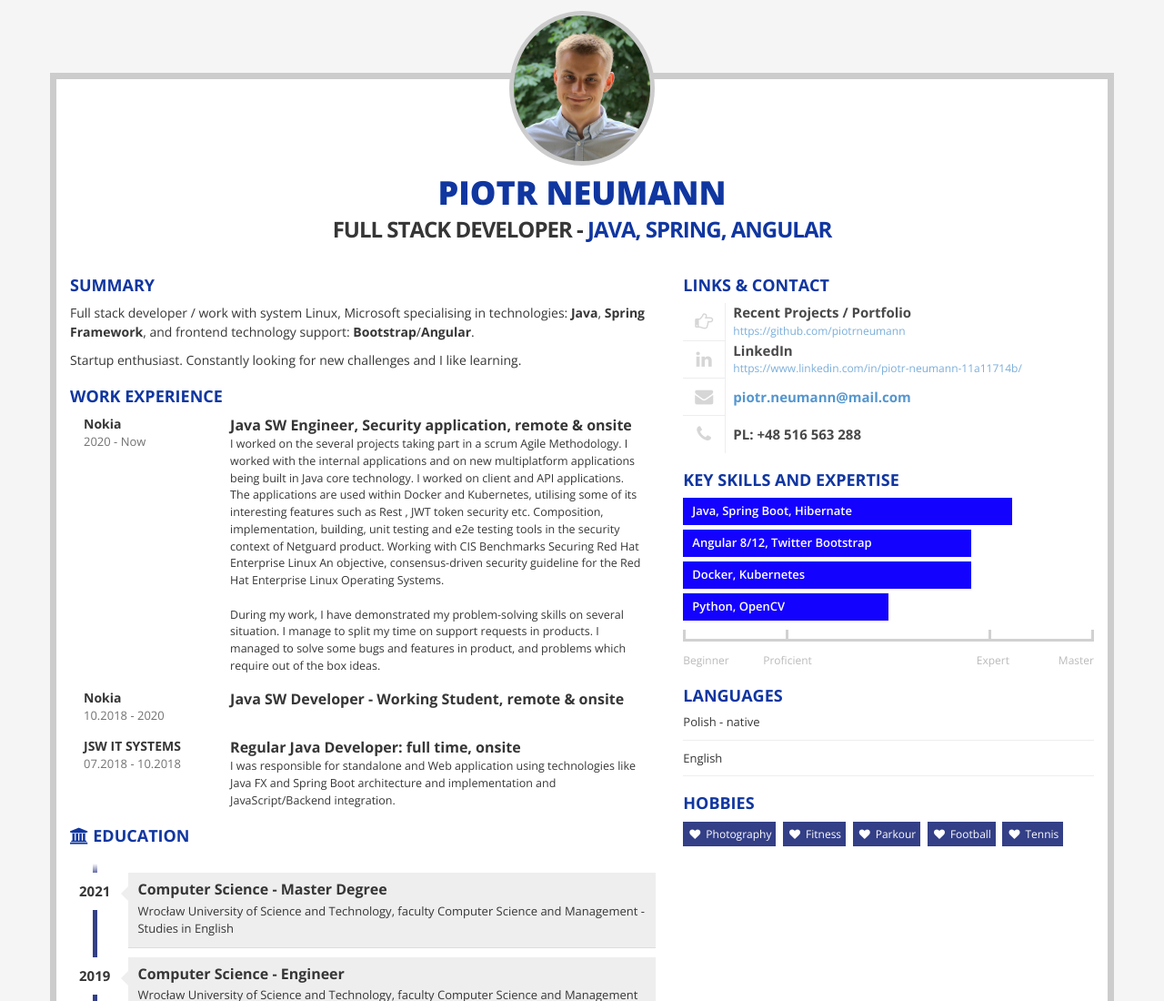
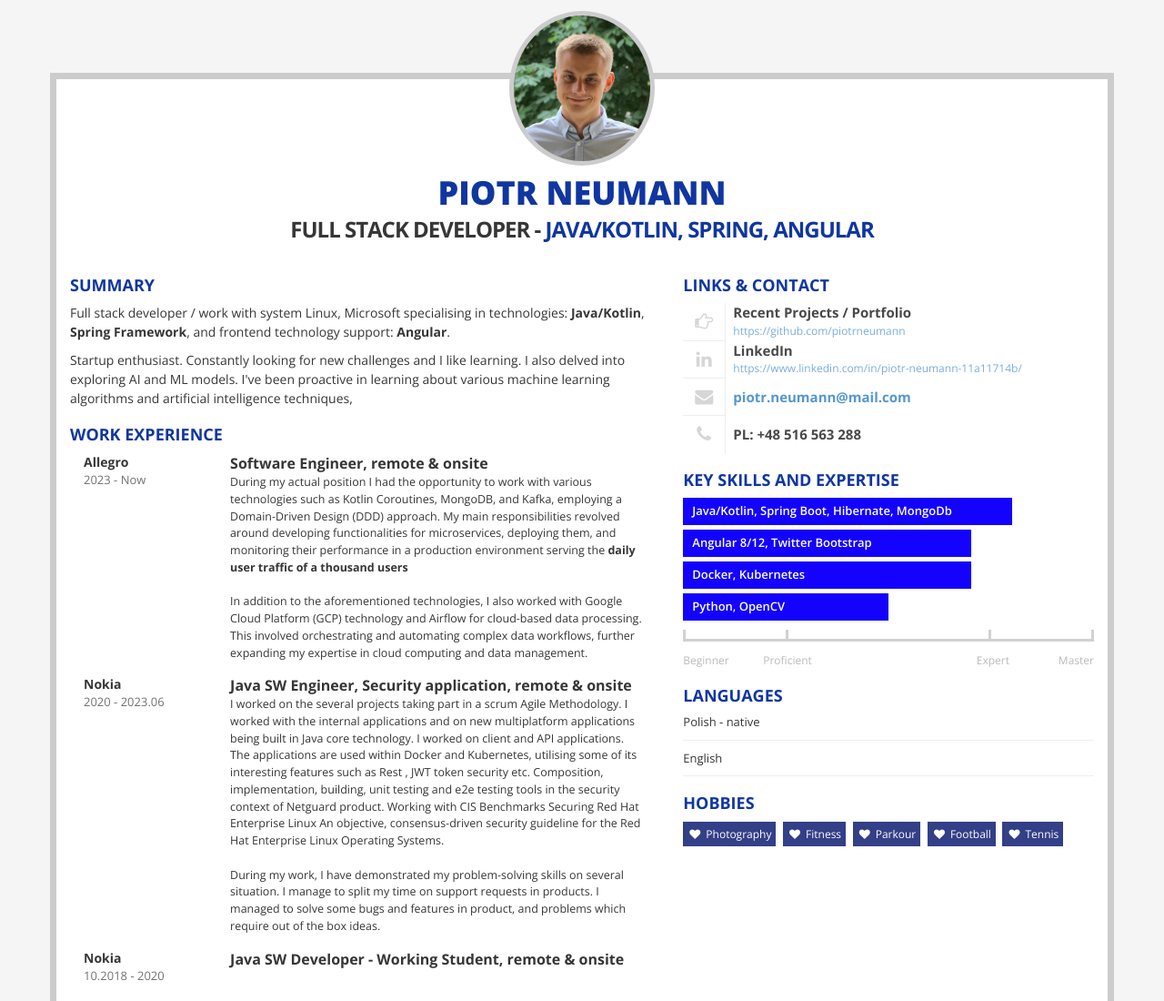
Before and after one commit to piotrneumann/resume, a plain HTML site: page index.html in a window 1280 px wide. Shown: the top 1100 px of the page at 91% size. Drawn offline with nearby package versions, Linux system fonts and the light colour scheme; a web font is replaced by a local one.

Commit message:
allegro update

```diff
--- a/index.html
+++ b/index.html
@@ -34,7 +34,7 @@
                     <img src="avatar.JPG" alt="Piotr Neumann" class="">
                 </div>
                 <div id="text-header">
-                    <h1><span class="cv-name">Piotr Neumann</span><br> Full stack developer - <span>Java, Spring, Angular</span>
+                    <h1><span class="cv-name">Piotr Neumann</span><br> Full stack developer - <span>Java/Kotlin, Spring, Angular</span>
                     </h1>
                 </div>
             </div>
@@ -46,19 +46,44 @@
             <div class="box">
                 <h2>Summary</h2>
                 <p>Full stack developer / work with system Linux, Microsoft specialising in technologies:
-                    <strong>Java</strong>, <strong>Spring Framework</strong>, and frontend technology support: <strong>Bootstrap</strong>/<strong>Angular</strong>.
+                    <strong>Java/Kotlin</strong>, <strong>Spring Framework</strong>, and frontend technology support:
+                    <strong>Angular</strong>.
                 </p>
-                <p>Startup enthusiast. Constantly looking for new challenges and I like learning.</p>
+                <p>Startup enthusiast. Constantly looking for new challenges and I like learning. I also delved into
+                    exploring AI and ML models. I've been proactive in learning about various machine learning
+                    algorithms and artificial intelligence techniques, </p>
             </div>
             <!-- EXPERIENCES -->
             <div class="box">
                 <h2>Work Experience</h2>
 
-
+                <div class="job clearfix">
+                    <div class="col-xs-3">
+                        <div class="where">Allegro</div>
+                        <div class="year">2023 - Now</div>
+                    </div>
+                    <div class="col-xs-9">
+                        <div class="profession">Software Engineer, remote &amp;
+                            onsite
+                        </div>
+                        <div class="description">
+                            During my actual position I had the opportunity to work with various technologies such as
+                            Kotlin Coroutines, MongoDB, and Kafka, employing a Domain-Driven Design (DDD) approach. My
+                            main responsibilities revolved around developing functionalities for microservices,
+                            deploying them, and monitoring their performance in a production environment serving the
+                            <b>daily user traffic of a thousand users</b>
+                            <br><br>
+                            In addition to the aforementioned technologies, I also worked with Google Cloud Platform
+                            (GCP) technology and Airflow for cloud-based data processing. This involved orchestrating
+                            and automating complex data workflows, further expanding my expertise in cloud computing and
+                            data management.
+                        </div>
+                    </div>
+                </div>
                 <div class="job clearfix">
                     <div class="col-xs-3">
                         <div class="where">Nokia</div>
-                        <div class="year">2020 - Now</div>
+                        <div class="year">2020 - 2023.06</div>
                     </div>
                     <div class="col-xs-9">
                         <div class="profession">Java SW Engineer, Security application, remote &amp;
@@ -76,8 +101,10 @@
                             Working with CIS Benchmarks Securing Red Hat Enterprise Linux
                             An objective, consensus-driven security guideline for the Red Hat Enterprise Linux Operating
                             Systems.
-							<br><br>
-							During my work, I have demonstrated my problem-solving skills on several situation. I manage to split my time on support requests in products. I managed to solve some bugs and features in product, and problems which require out of the box ideas.
+                            <br><br>
+                            During my work, I have demonstrated my problem-solving skills on several situation. I manage
+                            to split my time on support requests in products. I managed to solve some bugs and features
+                            in product, and problems which require out of the box ideas.
                         </div>
                     </div>
                 </div>
@@ -182,7 +209,8 @@
             <div class="box">
                 <h2>Key skills and expertise</h2>
                 <div class="skills">
-                    <div class="item-skills" data-percent="0.80" style="width: 361.6px;">Java, Spring Boot, Hibernate
+                    <div class="item-skills" data-percent="0.80" style="width: 361.6px;">Java/Kotlin, Spring Boot,
+                        Hibernate, MongoDb
                     </div>
                     <div class="item-skills" data-percent="0.70" style="width: 316.4px;">Angular 8/12, Twitter
                         Bootstrap
@@ -226,7 +254,10 @@
     </div>
     <div class="row">
         <div class="col-xs-12">
-            <a><i>Wyrażam zgodę na przetwarzanie przez PGS Software sp. z o.o. z siedzibą we Wrocławiu przy ulicy Suchej 3 moich danych osobowych, zawartych w mojej ofercie pracy, dla potrzeb niezbędnych do realizacji procesu rekrutacji zgodnie z ustawą o ochronie danych osobowych z dnia 10 maja 2018 r. (tj. Dz. U. z 2018 r., poz. 1000).
+            <a><i>Wyrażam zgodę na przetwarzanie przez PGS Software sp. z o.o. z siedzibą we Wrocławiu przy ulicy Suchej
+                3 moich danych osobowych, zawartych w mojej ofercie pracy, dla potrzeb niezbędnych do realizacji procesu
+                rekrutacji zgodnie z ustawą o ochronie danych osobowych z dnia 10 maja 2018 r. (tj. Dz. U. z 2018 r.,
+                poz. 1000).
             </i></a>
         </div>
     </div>
```
